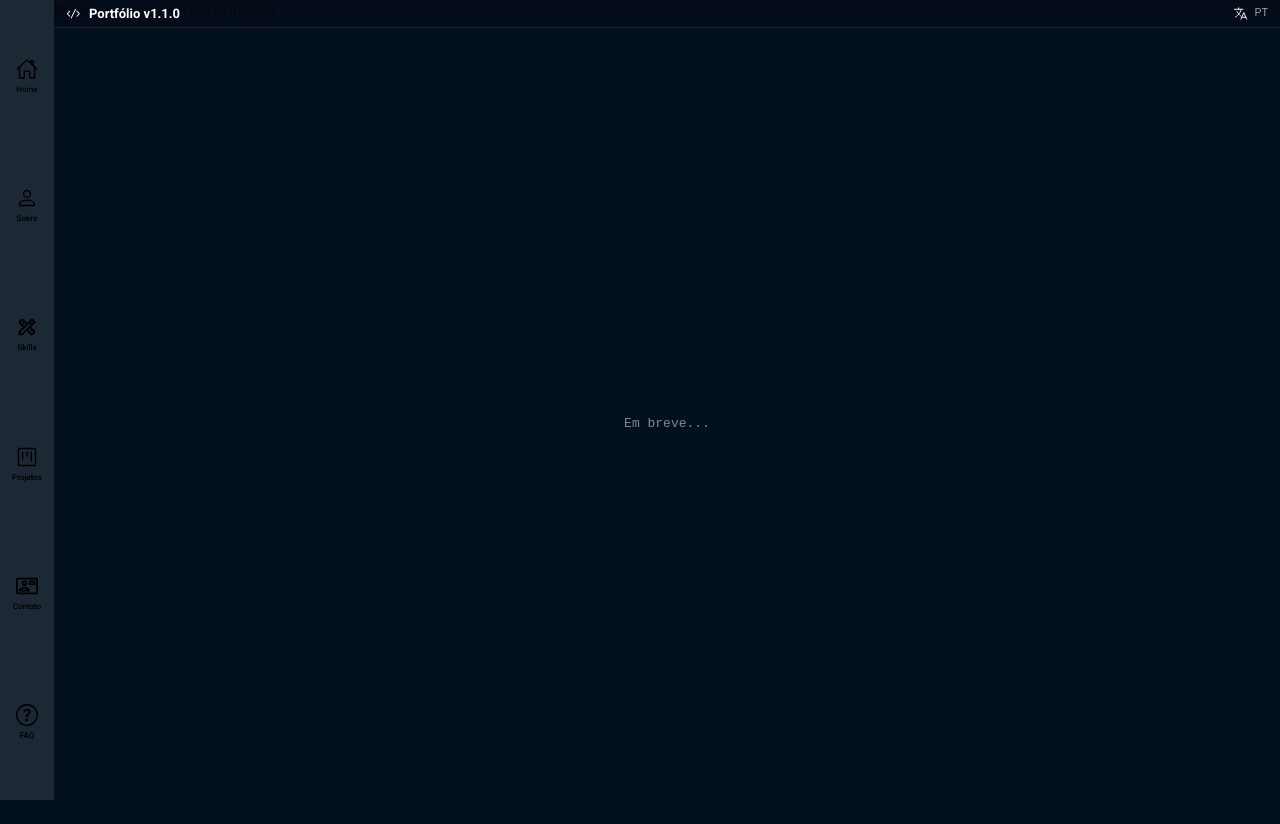
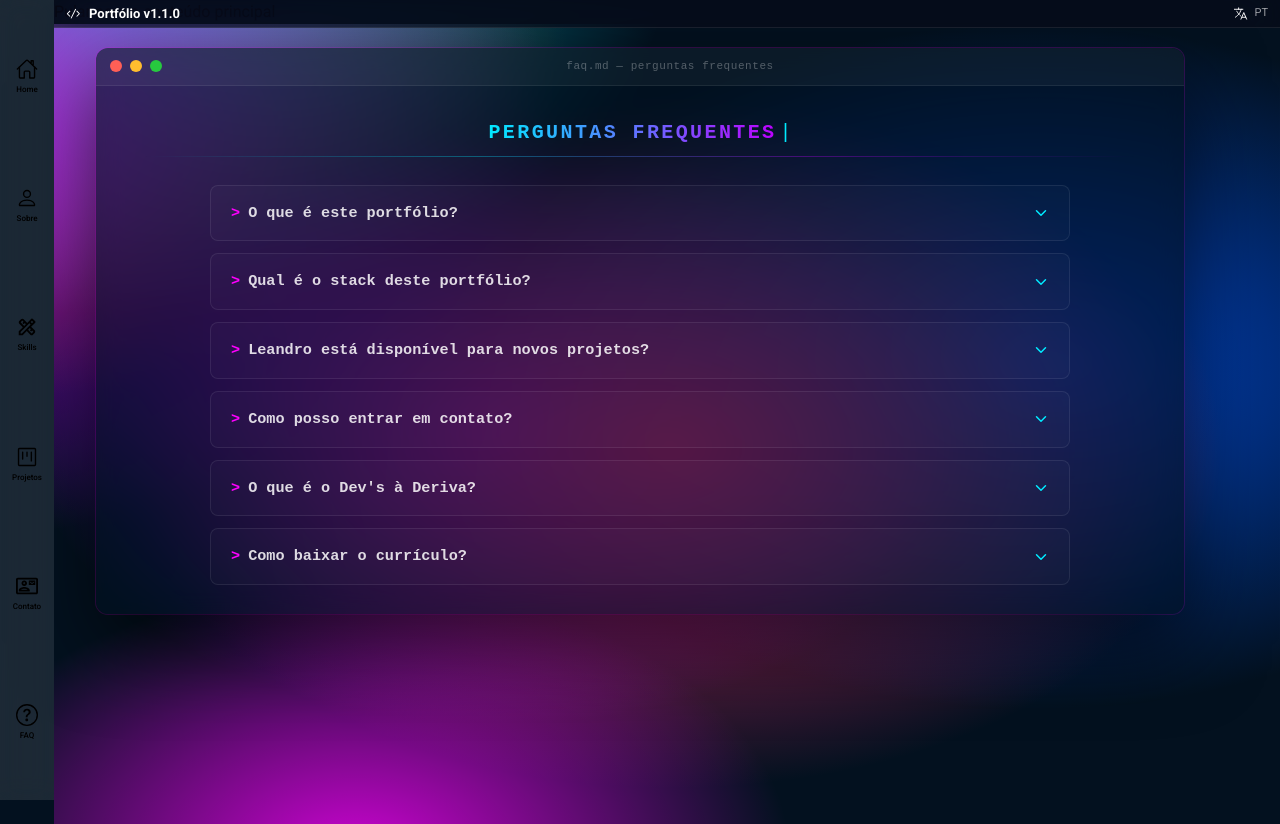
Before and after one commit to LeandroDukievicz/Portifolio-Cyber-Dukie, a Next.js app: page /faq in a window 1280 px wide. Built offline with nearby package versions, Linux system fonts and the light colour scheme.

Commit message:
feat(faq): criar página FAQ com accordion e visual macOS
Janela com 85% de largura, acordeão de perguntas/respostas,
animação de entrada, suporte PT/EN e visual idêntico às demais páginas.

```diff
--- a/app/faq/page.tsx
+++ b/app/faq/page.tsx
@@ -1,9 +1,221 @@
+"use client";
+
+import { useEffect, useState } from "react";
+import CyberpunkBackground from "../components/CyberpunkBackground";
+import { IoChevronDownOutline, IoChevronUpOutline } from "react-icons/io5";
+import { useLanguage } from "../context/LanguageContext";
+
+const FAQ_PT = [
+  {
+    q: "O que é este portfólio?",
+    a: "Este é o portfólio de Leandro Dukiévicz, desenvolvedor Front-End especializado em React, Next.js e TypeScript. O objetivo é apresentar projetos, habilidades e formas de contato de maneira interativa e moderna.",
+  },
+  {
+    q: "Qual é o stack deste portfólio?",
+    a: "O portfólio foi construído com Next.js 15 (App Router), TypeScript, Tailwind CSS v4 e GSAP para animações. O deploy é feito na Vercel com integração contínua via GitHub.",
+  },
+  {
+    q: "Leandro está disponível para novos projetos?",
+    a: "Sim! Estou disponível para projetos freelance, oportunidades remotas e presenciais. Você pode entrar em contato pelo formulário da página de Contato ou diretamente pelo LinkedIn e e-mail.",
+  },
+  {
+    q: "Como posso entrar em contato?",
+    a: "Você pode entrar em contato através da página /contato do portfólio, pelo e-mail leandrodukievicz1718@gmail.com, pelo LinkedIn (linkedin.com/in/leandrodukievicz) ou pelo GitHub (github.com/LeandroDukievicz).",
+  },
+  {
+    q: "O que é o Dev's à Deriva?",
+    a: "Dev's à Deriva é o blog pessoal de Leandro, onde são publicados artigos sobre desenvolvimento web, tecnologia e experiências da carreira. Acesse em devsaderiva.com.br.",
+  },
+  {
+    q: "Como baixar o currículo?",
+    a: "O currículo pode ser baixado diretamente pela página inicial do portfólio, clicando no botão 'Baixar Currículo', ou digitando 'cv' no terminal.",
+  },
+];
+
+const FAQ_EN = [
+  {
+    q: "What is this portfolio?",
+    a: "This is the portfolio of Leandro Dukiévicz, a Front-End developer specialized in React, Next.js, and TypeScript. The goal is to present projects, skills, and contact information in an interactive and modern way.",
+  },
+  {
+    q: "What is this portfolio's stack?",
+    a: "The portfolio was built with Next.js 15 (App Router), TypeScript, Tailwind CSS v4, and GSAP for animations. It is deployed on Vercel with continuous integration via GitHub.",
+  },
+  {
+    q: "Is Leandro available for new projects?",
+    a: "Yes! I am available for freelance projects, remote and on-site opportunities. You can reach out through the Contact page form or directly via LinkedIn and email.",
+  },
+  {
+    q: "How can I get in touch?",
+    a: "You can get in touch through the /contact page, via email at leandrodukievicz1718@gmail.com, LinkedIn (linkedin.com/in/leandrodukievicz), or GitHub (github.com/LeandroDukievicz).",
+  },
+  {
+    q: "What is Dev's à Deriva?",
+    a: "Dev's à Deriva is Leandro's personal blog, where articles about web development, technology, and career experiences are published. Visit it at devsaderiva.com.br.",
+  },
+  {
+    q: "How do I download the resume?",
+    a: "The resume can be downloaded directly from the portfolio's home page by clicking the 'Download CV' button, or by typing 'cv' in the terminal.",
+  },
+];
+
 export default function FaqPage() {
+  const { lang } = useLanguage();
+  const [visible, setVisible] = useState(false);
+  const [isMobile, setIsMobile] = useState(false);
+  const [openIndex, setOpenIndex] = useState<number | null>(null);
+
+  const items = lang === "pt" ? FAQ_PT : FAQ_EN;
+
+  useEffect(() => {
+    const timer = setTimeout(() => setVisible(true), 10);
+    return () => clearTimeout(timer);
+  }, []);
+
+  useEffect(() => {
+    const check = () => setIsMobile(window.innerWidth < 768);
+    check();
+    window.addEventListener("resize", check);
+    return () => window.removeEventListener("resize", check);
+  }, []);
+
+  const windowStyle: React.CSSProperties = {
+    position: "fixed",
+    top: isMobile ? 36 : 48,
+    left: isMobile ? 62 : "7.5vw",
+    width: isMobile ? "calc(100vw - 70px)" : "85vw",
+    bottom: isMobile ? 8 : 186,
+    borderRadius: 12,
+    overflow: "hidden",
+    background: "rgba(3,17,31,0.65)",
+    backdropFilter: "blur(12px) saturate(120%)",
+    WebkitBackdropFilter: "blur(12px) saturate(120%)",
+    boxShadow: "0 32px 80px rgba(0,0,0,0.6), 0 0 0 1px rgba(255,0,255,0.2)",
+    display: "flex",
+    flexDirection: "column",
+    fontFamily: "'JetBrains Mono', 'Fira Code', 'Courier New', monospace",
+    zIndex: 100,
+    opacity: visible ? 1 : 0,
+    transform: visible ? "scale(1) translateY(0)" : "scale(0.96) translateY(16px)",
+    transition: "opacity 0.35s ease, transform 0.35s cubic-bezier(0.25, 1, 0.5, 1)",
+  };
+
   return (
-    <main className="flex items-center justify-center min-h-screen">
-      <p style={{ color: "rgba(255,255,255,0.5)", fontFamily: "monospace" }}>
-        Em breve...
-      </p>
+    <main id="main-content" className="w-full h-screen overflow-hidden relative">
+      <CyberpunkBackground />
+
+      <div style={windowStyle}>
+
+        {/* Title bar */}
+        <div style={{
+          background: "rgba(255,255,255,0.04)",
+          padding: "10px 14px",
+          display: "flex", alignItems: "center", gap: 8,
+          borderBottom: "1px solid rgba(255,255,255,0.07)",
+          flexShrink: 0, userSelect: "none",
+        }}>
+          <span aria-hidden="true" style={{ width: 12, height: 12, borderRadius: "50%", background: "#ff5f56", display: "block", flexShrink: 0 }} />
+          <span aria-hidden="true" style={{ width: 12, height: 12, borderRadius: "50%", background: "#ffbd2e", display: "block", flexShrink: 0 }} />
+          <span aria-hidden="true" style={{ width: 12, height: 12, borderRadius: "50%", background: "#27c93f", display: "block", flexShrink: 0 }} />
+          <span style={{ flex: 1, textAlign: "center", fontSize: 11, color: "rgba(255,255,255,0.3)", letterSpacing: "0.05em" }}>
+            {lang === "pt" ? "faq.md — perguntas frequentes" : "faq.md — frequently asked questions"}
+          </span>
+        </div>
+
+        {/* Content */}
+        <div style={{
+          flex: 1, overflowY: "auto",
+          padding: isMobile ? "16px 20px" : "32px 48px",
+          scrollbarWidth: "thin",
+          scrollbarColor: "rgba(255,255,255,0.1) transparent",
+        }}>
+
+          {/* Heading */}
+          <div style={{ display: "flex", alignItems: "center", justifyContent: "center", marginBottom: 8 }}>
+            <h1 style={{
+              margin: 0, fontSize: isMobile ? 16 : 20, fontWeight: 700,
+              letterSpacing: "0.12em", textTransform: "uppercase",
+              background: "linear-gradient(90deg, #00EAFF 0%, #BD00FF 100%)",
+              WebkitBackgroundClip: "text", WebkitTextFillColor: "transparent",
+            }}>
+              {lang === "pt" ? "Perguntas Frequentes" : "Frequently Asked Questions"}
+            </h1>
+            <span style={{
+              marginLeft: 3, fontSize: isMobile ? 16 : 20, fontWeight: 300,
+              color: "#00EAFF",
+              animation: "cursor-blink 1s step-end infinite",
+            }}>|</span>
+          </div>
+
+          <div style={{ height: 1, background: "linear-gradient(90deg, transparent, #00EAFF55, #BD00FF55, transparent)", marginBottom: 28 }} />
+
+          {/* FAQ accordion */}
+          <div style={{ display: "flex", flexDirection: "column", gap: 12, maxWidth: 860, margin: "0 auto" }}>
+            {items.map((item, i) => {
+              const isOpen = openIndex === i;
+              return (
+                <div
+                  key={i}
+                  style={{
+                    borderRadius: 8,
+                    border: `1px solid ${isOpen ? "rgba(0,234,255,0.35)" : "rgba(255,255,255,0.08)"}`,
+                    background: isOpen ? "rgba(0,234,255,0.04)" : "rgba(255,255,255,0.02)",
+                    transition: "border-color 0.2s, background 0.2s",
+                    overflow: "hidden",
+                  }}
+                >
+                  {/* Question */}
+                  <button
+                    type="button"
+                    onClick={() => setOpenIndex(isOpen ? null : i)}
+                    style={{
+                      width: "100%",
+                      display: "flex", alignItems: "center", justifyContent: "space-between", gap: 12,
+                      padding: isMobile ? "14px 16px" : "16px 20px",
+                      background: "transparent", border: "none", cursor: "pointer",
+                      textAlign: "left",
+                    }}
+                  >
+                    <span style={{
+                      fontSize: isMobile ? "0.85rem" : "0.95rem",
+                      fontFamily: "'JetBrains Mono', monospace",
+                      fontWeight: 600,
+                      color: isOpen ? "#00EAFF" : "rgba(255,255,255,0.85)",
+                      transition: "color 0.2s",
+                      lineHeight: 1.5,
+                    }}>
+                      <span style={{ color: "#FF00FF", marginRight: 8 }}>{`>`}</span>
+                      {item.q}
+                    </span>
+                    <span style={{ color: "#00EAFF", flexShrink: 0 }}>
+                      {isOpen
+                        ? <IoChevronUpOutline size={16} />
+                        : <IoChevronDownOutline size={16} />
+                      }
+                    </span>
+                  </button>
+
+                  {/* Answer */}
+                  {isOpen && (
+                    <div style={{
+                      padding: isMobile ? "0 16px 16px 16px" : "0 20px 18px 44px",
+                      fontSize: isMobile ? "0.82rem" : "0.9rem",
+                      color: "rgba(255,255,255,0.65)",
+                      lineHeight: 1.8,
+                      borderTop: "1px solid rgba(255,255,255,0.05)",
+                      paddingTop: 14,
+                    }}>
+                      {item.a}
+                    </div>
+                  )}
+                </div>
+              );
+            })}
+          </div>
+
+          <div style={{ height: 32 }} />
+        </div>
+      </div>
     </main>
   );
 }
```
